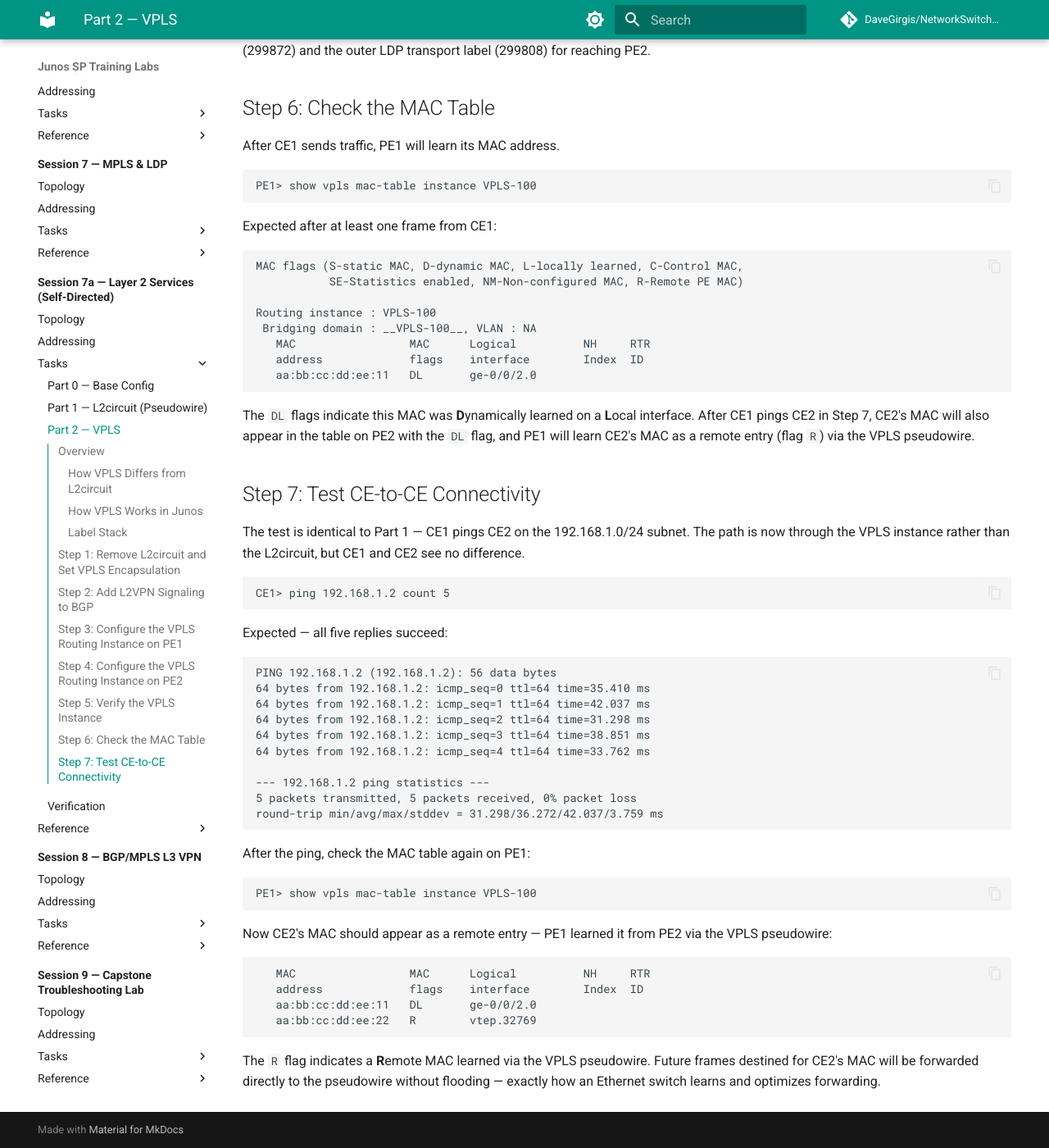
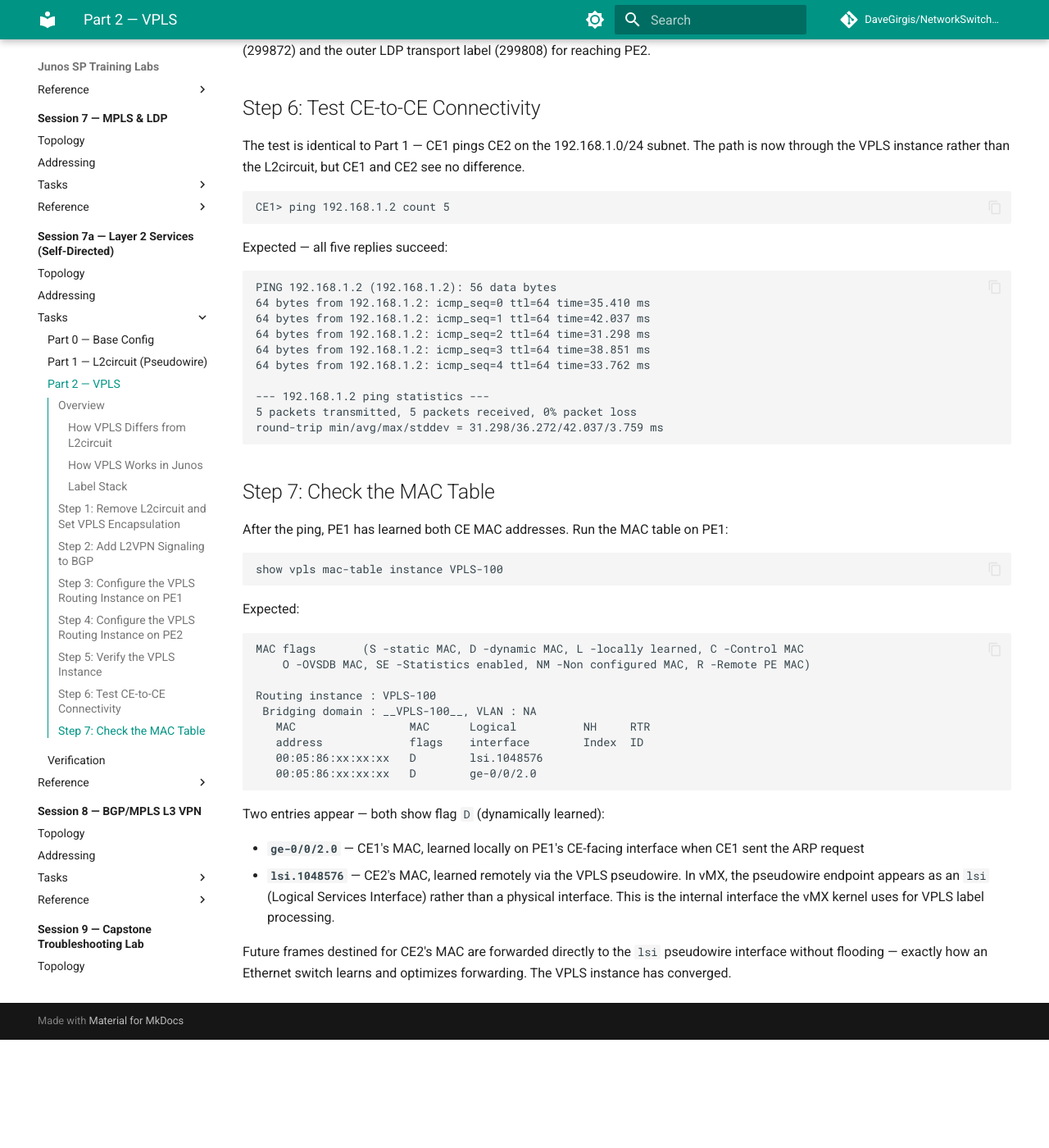
Before and after one commit to DaveGirgis/NetworkSwitchLab-JUNOS, an MkDocs documentation site: the page built from docs/session7a/tasks/part2.md, in a window 1280 px wide and 1400 px high, scrolled down 4527 px. Shown: the whole window at 82% size. Built offline with MkDocs 1.6.1 and Material for MkDocs 9.7.7, drawn with Linux system fonts in a browser that asks for light colours; comment, search, counter and statistics services are not loaded; after the commit the page ends 5795 px from its top, so only the background shows below that.

Commit message:
Fix Session 7a Part 2: reorder ping/MAC steps; correct MAC table output
MAC table is empty until traffic flows -- move CE-to-CE ping to Step 6,
MAC table check to Step 7. Correct expected output: vMX uses lsi.1048576
for remote pseudowire endpoint (not vtep), both MACs show flag D only.

Co-Authored-By: Claude Sonnet 4.6 <noreply@anthropic.com>

````diff
--- a/docs/session7a/tasks/part2.md
+++ b/docs/session7a/tasks/part2.md
@@ -198,30 +198,7 @@ VPLS-100.l2vpn.0: 2 destinations, 2 routes (2 active, 0 holddown, 0 hidden)
 
 The second route shows the BGP-learned VPLS membership from PE2: two labels are being pushed — the inner VPLS VC label (299872) and the outer LDP transport label (299808) for reaching PE2.
 
-## Step 6: Check the MAC Table
-
-After CE1 sends traffic, PE1 will learn its MAC address.
-
-```junos
-PE1> show vpls mac-table instance VPLS-100
-```
-
-Expected after at least one frame from CE1:
-
-```text
-MAC flags (S-static MAC, D-dynamic MAC, L-locally learned, C-Control MAC,
-           SE-Statistics enabled, NM-Non-configured MAC, R-Remote PE MAC)
-
-Routing instance : VPLS-100
- Bridging domain : __VPLS-100__, VLAN : NA
-   MAC                 MAC      Logical          NH     RTR
-   address             flags    interface        Index  ID
-   aa:bb:cc:dd:ee:11   DL       ge-0/0/2.0
-```
-
-The `DL` flags indicate this MAC was **D**ynamically learned on a **L**ocal interface. After CE1 pings CE2 in Step 7, CE2's MAC will also appear in the table on PE2 with the `DL` flag, and PE1 will learn CE2's MAC as a remote entry (flag `R`) via the VPLS pseudowire.
-
-## Step 7: Test CE-to-CE Connectivity
+## Step 6: Test CE-to-CE Connectivity
 
 The test is identical to Part 1 — CE1 pings CE2 on the 192.168.1.0/24 subnet. The path is now through the VPLS instance rather than the L2circuit, but CE1 and CE2 see no difference.
 
@@ -244,19 +221,31 @@ PING 192.168.1.2 (192.168.1.2): 56 data bytes
 round-trip min/avg/max/stddev = 31.298/36.272/42.037/3.759 ms
 ```
 
-After the ping, check the MAC table again on PE1:
+## Step 7: Check the MAC Table
+
+After the ping, PE1 has learned both CE MAC addresses. Run the MAC table on PE1:
 
 ```junos
-PE1> show vpls mac-table instance VPLS-100
+show vpls mac-table instance VPLS-100
 ```
 
-Now CE2's MAC should appear as a remote entry — PE1 learned it from PE2 via the VPLS pseudowire:
+Expected:
 
 ```text
+MAC flags       (S -static MAC, D -dynamic MAC, L -locally learned, C -Control MAC
+    O -OVSDB MAC, SE -Statistics enabled, NM -Non configured MAC, R -Remote PE MAC)
+
+Routing instance : VPLS-100
+ Bridging domain : __VPLS-100__, VLAN : NA
    MAC                 MAC      Logical          NH     RTR
    address             flags    interface        Index  ID
-   aa:bb:cc:dd:ee:11   DL       ge-0/0/2.0
-   aa:bb:cc:dd:ee:22   R        vtep.32769
+   00:05:86:xx:xx:xx   D        lsi.1048576
+   00:05:86:xx:xx:xx   D        ge-0/0/2.0
 ```
 
-The `R` flag indicates a **R**emote MAC learned via the VPLS pseudowire. Future frames destined for CE2's MAC will be forwarded directly to the pseudowire without flooding — exactly how an Ethernet switch learns and optimizes forwarding.
+Two entries appear — both show flag `D` (dynamically learned):
+
+- **`ge-0/0/2.0`** — CE1's MAC, learned locally on PE1's CE-facing interface when CE1 sent the ARP request
+- **`lsi.1048576`** — CE2's MAC, learned remotely via the VPLS pseudowire. In vMX, the pseudowire endpoint appears as an `lsi` (Logical Services Interface) rather than a physical interface. This is the internal interface the vMX kernel uses for VPLS label processing.
+
+Future frames destined for CE2's MAC are forwarded directly to the `lsi` pseudowire interface without flooding — exactly how an Ethernet switch learns and optimizes forwarding. The VPLS instance has converged.
````
Also changed, not shown: docs/session7a/tasks/verify.md (+3 -2 lines).
